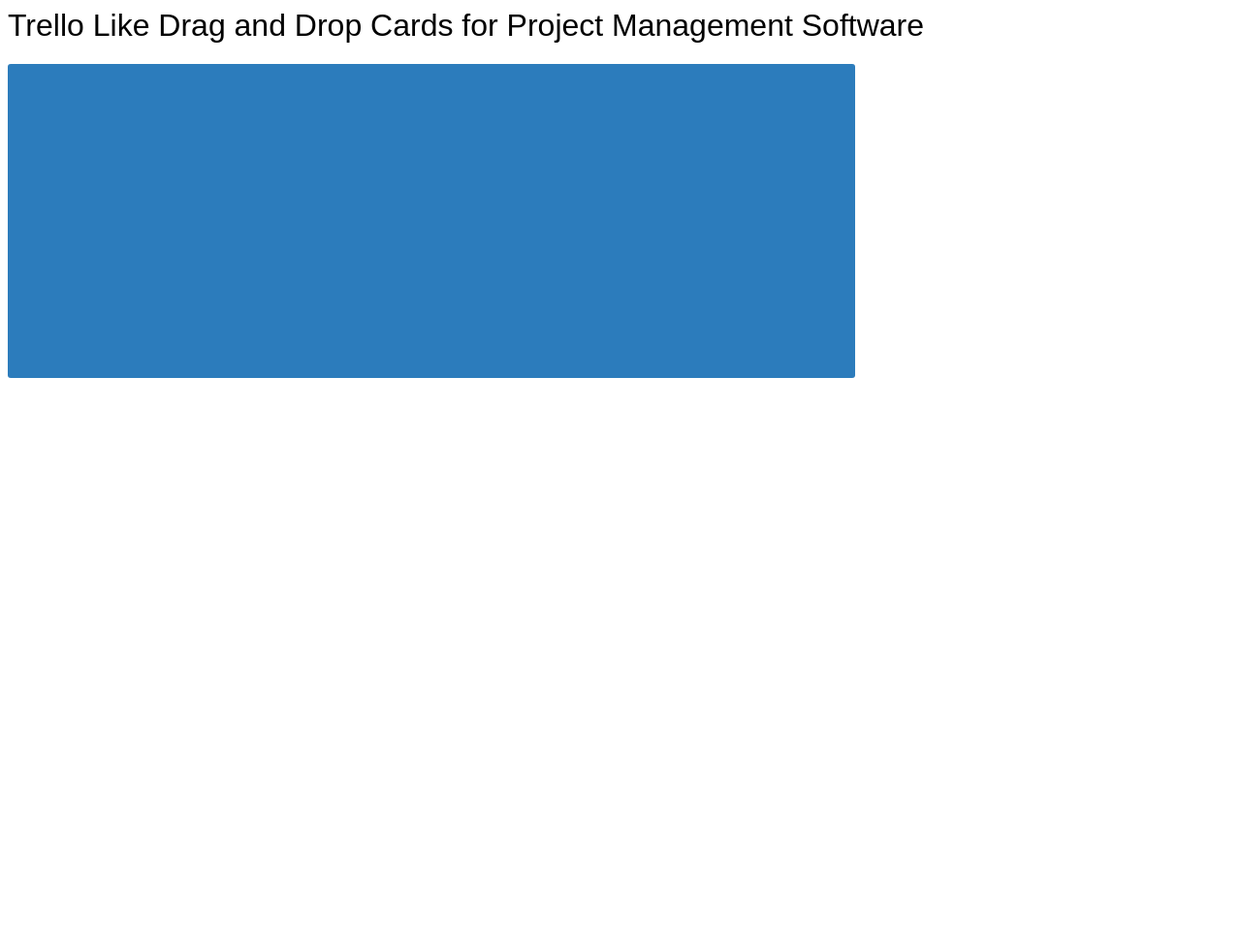
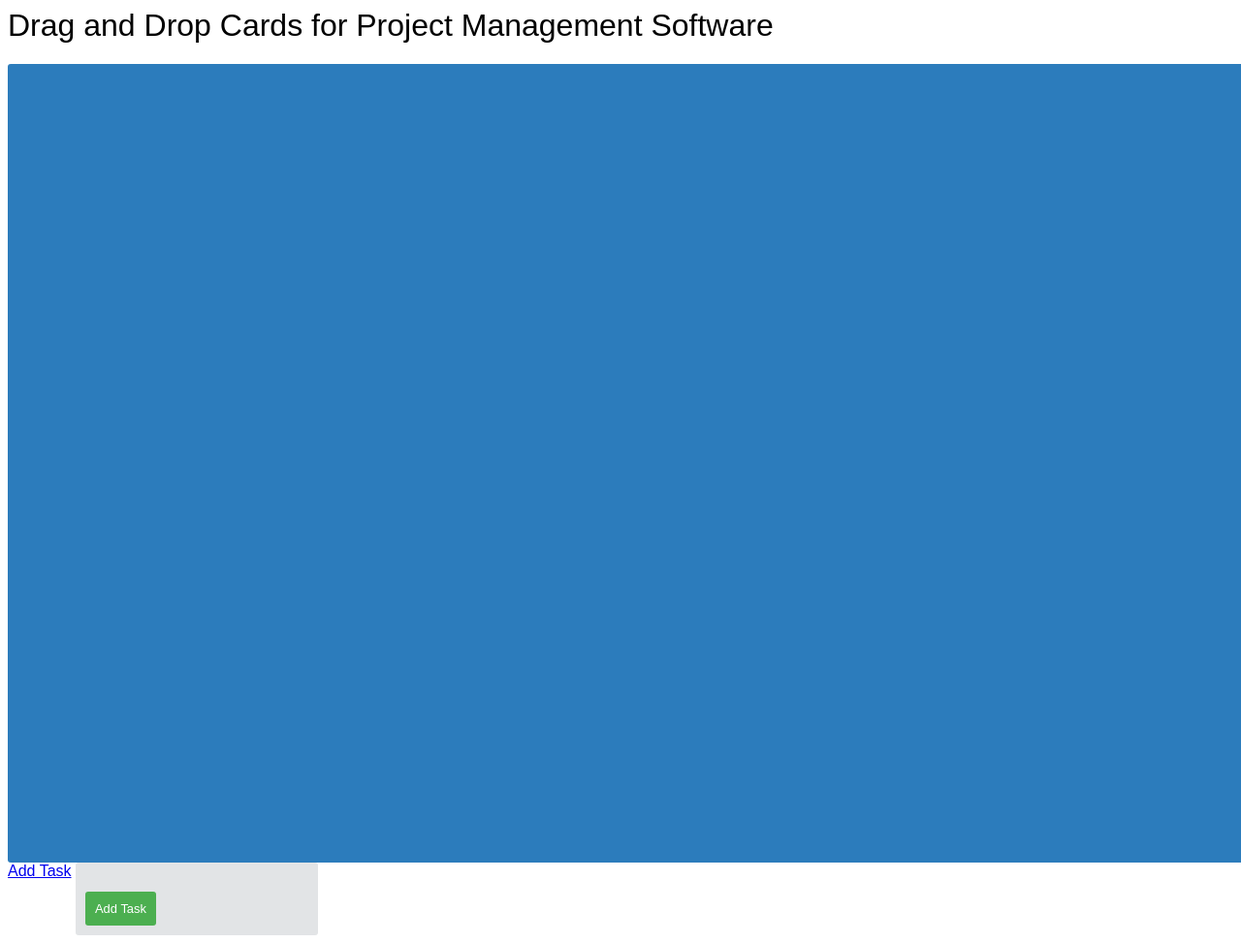
Before and after one commit to TienNguyenTech/Kanban-Board-drag-and-drop, a PHP site: page /kanban/index.php in a window 1280 px wide. Shown: the whole page at 97% size. Before the commit the page ends 390 px from the top, so only its background shows below. Run offline with PHP 8.4, Linux system fonts and the light colour scheme; data that the repository does not hold is empty; some libraries are stand-ins or nearby versions.

Commit message:
Drag and Drop, the add task and saved action are not working

```diff
--- a/kanban/ProjectManagement.php
+++ b/kanban/ProjectManagement.php
@@ -34,5 +34,6 @@ class ProjectManagement {
         ]);
         return $stmt->fetchAll(PDO::FETCH_ASSOC);
     }
+
 }
 ?>
--- a/kanban/index.php
+++ b/kanban/index.php
@@ -14,6 +14,7 @@ $statusResult = $projectManagement->getAllStatus();
     <script src="https://code.jquery.com/jquery-1.12.4.js"></script>
     <script src="https://code.jquery.com/ui/1.12.1/jquery-ui.js"></script>
 
+    <!-- Page style -->
     <style>
         body {
             font-family: arial;
@@ -25,14 +26,15 @@ $statusResult = $projectManagement->getAllStatus();
 
         .task-board {
             background: #2c7cbc;
-            display: inline-block;
+            display: block;
             padding: 12px;
             border-radius: 3px;
-            width: 850px;
+            width: 100vw;
+            min-height: 100vh;
             white-space: nowrap;
             overflow-x: scroll;
-            min-height: 300px;
         }
+
 
         .status-card {
             width: 250px;
@@ -95,10 +97,46 @@ $statusResult = $projectManagement->getAllStatus();
         }
     </style>
 
+    <!-- Add task button style -->
+    <style>
+        .add-task-btn {
+            background-color: #4CAF50;
+            color: white;
+            border: none;
+            padding: 10px;
+            margin: 10px;
+            cursor: pointer;
+            border-radius: 3px;
+            font-size: 0.9em;
+        }
+
+        .add-task-form {
+            padding: 10px;
+            background-color: #e2e4e6;
+            border-radius: 3px;
+            margin: 10px;
+        }
+
+        .add-task-form input {
+            padding: 8px;
+            width: 80%;
+            margin-bottom: 10px;
+        }
+
+        .save-task-btn {
+            background-color: #2c7cbc;
+            color: white;
+            border: none;
+            padding: 8px 12px;
+            cursor: pointer;
+            border-radius: 3px;
+        }
+    </style>
+
 </head>
 
 <body>
-    <h1>Trello Like Drag and Drop Cards for Project Management Software</h1>
+    <h1>Drag and Drop Cards for Project Management Software</h1>
     <div class="task-board">
         <?php
         foreach ($statusResult as $statusRow) {
@@ -128,10 +166,40 @@ $statusResult = $projectManagement->getAllStatus();
         }
         ?>
     </div>
+    <a href="../kanban/add-task.php">Add Task</a>
 
+    <div class="status-card">
+        <div class="card-header">
+            <span class="card-header-text"><?php echo $statusRow["status_name"]; ?></span>
+        </div>
+        <ul class="sortable ui-sortable" id="sort<?php echo $statusRow["id"]; ?>"
+            data-status-id="<?php echo $statusRow["id"]; ?>">
+            <?php
+            if (!empty($taskResult)) {
+                foreach ($taskResult as $taskRow) {
+                    ?>
+                    <li class="text-row ui-sortable-handle" data-task-id="<?php echo $taskRow["id"]; ?>">
+                        <?php echo $taskRow["title"]; ?>
+                    </li>
+                    <?php
+                }
+            }
+            ?>
+        </ul>
+
+        <!-- Add Task Button -->
+        <button class="add-task-btn" data-status-id="<?php echo $statusRow["id"]; ?>">Add Task</button>
+        <div class="add-task-form" id="add-task-form-<?php echo $statusRow["id"]; ?>" style="display: none;">
+            <input type="text" id="task-title-<?php echo $statusRow["id"]; ?>" placeholder="Enter task title">
+            <button class="save-task-btn" data-status-id="<?php echo $statusRow["id"]; ?>">Save</button>
+
+        </div>
+    </div>
+
+    <!-- Connect with the edit-status.php to drag and drop -->
     <script>
         $(function () {
-            var url = 'edit-status.php';
+            var url = 'edit-status.php'
             $('ul[id^="sort"]').sortable(
                 {
                     connectWith: ".sortable",
@@ -151,6 +219,49 @@ $statusResult = $projectManagement->getAllStatus();
         });
     </script>
 
+<script>
+    $(document).ready(function () {
+        // Show the task input form when the Add Task button is clicked
+        $(".add-task-btn").click(function () {
+            var statusId = $(this).data("status-id");
+            $("#add-task-form-" + statusId).toggle();
+        });
+
+        // Save the new task when the Save button is clicked
+        $(".save-task-btn").click(function () {
+            var statusId = $(this).data("status-id");
+            var taskTitle = $("#task-title-" + statusId).val();
+
+            if (taskTitle.trim() !== "") {
+                $.ajax({
+                    url: 'add-task.php',
+                    method: 'POST',
+                    data: {
+                        status_id: statusId,
+                        title: taskTitle,
+                        description: "", // You can add description if needed
+                        project_name: "<?php echo $projectName; ?>" // Include project name
+                    },
+                    dataType: 'json',
+                    success: function (response) {
+                        if (response.success) {
+                            location.reload(); // Refresh the page to show the new task
+                        } else {
+                            alert("Failed to add task: " + response.message);
+                        }
+                    },
+                    error: function () {
+                        alert("An error occurred");
+                    }
+                });
+            } else {
+                alert("Please enter a task title.");
+            }
+        });
+    });
+</script>
+
+
 </body>
 
 </html>
```
Also changed, not shown: kanban/DBController.php (+59 -36 lines), kanban/add-task.php (added, +72 -0 lines).
